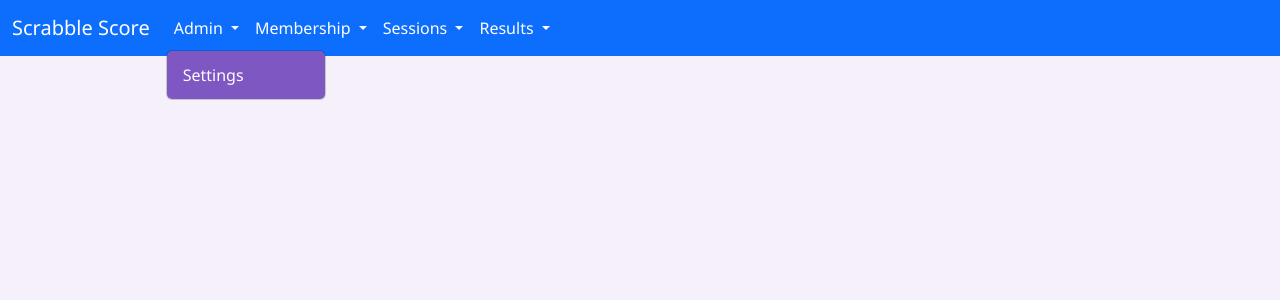
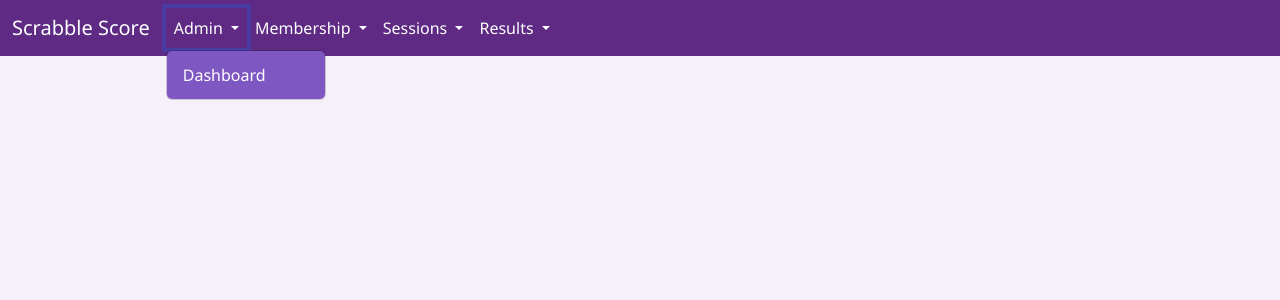
Before and after one commit to NZGlitch/scrabble-score, a PHP site: page /layout.php in a window 1280 px wide, after a click on "Admin". Shown: the top 300 px of the page. Run offline with PHP 8.4, Linux system fonts and the light colour scheme.

Commit message:
Update topnav.php

```diff
--- a/includes/admin/topnav.php
+++ b/includes/admin/topnav.php
@@ -1,4 +1,4 @@
-<nav class="navbar navbar-expand-lg navbar-dark bg-primary">
+<nav class="navbar navbar-expand-lg navbar-dark">
   <div class="container-fluid">
     <a class="navbar-brand" href="#">Scrabble Score</a>
     <button class="navbar-toggler" type="button" data-bs-toggle="collapse" data-bs-target="#adminNavbar" aria-controls="adminNavbar" aria-expanded="false" aria-label="Toggle navigation">
@@ -14,8 +14,7 @@
             Admin
           </a>
           <ul class="dropdown-menu" aria-labelledby="adminDropdown">
-            <li><a class="dropdown-item" href="#">Settings</a></li>
-            <!-- More admin items here -->
+            <li><a class="dropdown-item" href="#">Dashboard</a></li>
           </ul>
         </li>
 
@@ -25,8 +24,7 @@
             Membership
           </a>
           <ul class="dropdown-menu" aria-labelledby="membershipDropdown">
-            <li><a class="dropdown-item" href="#">Add Member</a></li>
-            <!-- More membership items here -->
+            <li><a class="dropdown-item" href="#">Manage Members</a></li>
           </ul>
         </li>
 
@@ -36,8 +34,7 @@
             Sessions
           </a>
           <ul class="dropdown-menu" aria-labelledby="sessionsDropdown">
-            <li><a class="dropdown-item" href="#">View Sessions</a></li>
-            <!-- More session items here -->
+            <li><a class="dropdown-item" href="#">Session List</a></li>
           </ul>
         </li>
 
@@ -47,8 +44,7 @@
             Results
           </a>
           <ul class="dropdown-menu" aria-labelledby="resultsDropdown">
-            <li><a class="dropdown-item" href="#">Latest Results</a></li>
-            <!-- More results items here -->
+            <li><a class="dropdown-item" href="#">View Results</a></li>
           </ul>
         </li>
 
```
